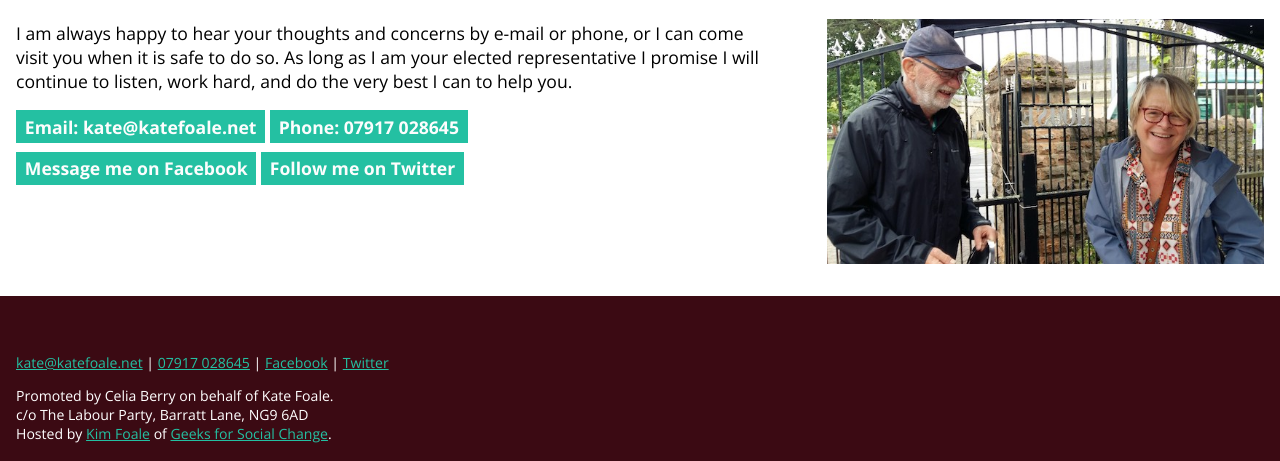
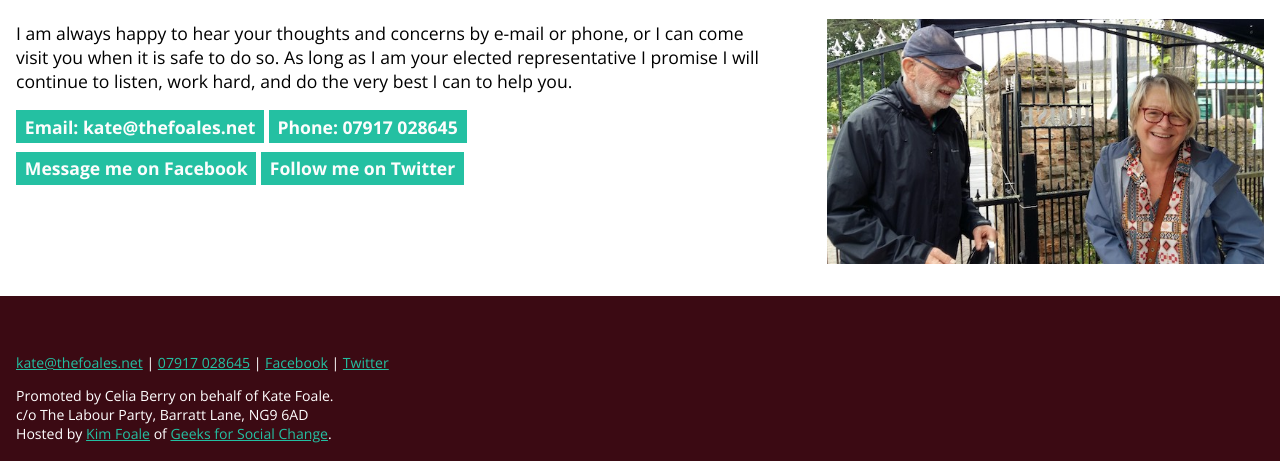
Before and after one commit to kimadactyl/kate-foale, a Jekyll site: the page built from index.html, in a window 1280 px wide and 900 px high, scrolled down 3654 px. Shown: the part 373-834 px from the top of the window. Built offline with Jekyll 4.4.1, drawn with Linux system fonts in a browser that asks for light colours; comment, search, counter and statistics services are not loaded; some of the changed text lies outside the part shown.

Commit message:
Update email ref

```diff
--- a/_config.yml
+++ b/_config.yml
@@ -14,7 +14,7 @@
 # You can create any custom variable you would like, and they will be accessible
 # in the templates via {{ site.myvariable }}.
 title: Kate Foale
-email: kate@katefoale.net
+email: kate@thefoales.net
 description: Councillor Kate Foale for Beeston Central and Rylands
 url: "" # the base hostname & protocol for your site, e.g. http://example.com
 twitter_username: KateFoale
--- a/_includes/footer.html
+++ b/_includes/footer.html
@@ -1,7 +1,7 @@
 <footer>
   <div class="wrapper">
     <p>
-      <a href="mailto:kate@katefoale.net">kate@katefoale.net</a> |
+      <a href="mailto:kate@thefoales.net">kate@thefoales.net</a> |
       <a href="tel:+447917028645">07917 028645</a> |
       <a href="https://www.facebook.com/cllr.kate.foale">Facebook</a> |
       <a href="http://twitter.com/katefoale">Twitter</a>
--- a/docs/feed.xml
+++ b/docs/feed.xml
@@ -1 +1 @@
-<?xml version="1.0" encoding="utf-8"?><feed xmlns="http://www.w3.org/2005/Atom" ><generator uri="https://jekyllrb.com/" version="3.6.3">Jekyll</generator><link href="http://localhost:4000/feed.xml" rel="self" type="application/atom+xml" /><link href="http://localhost:4000/" rel="alternate" type="text/html" /><updated>2021-01-15T15:17:20+00:00</updated><id>http://localhost:4000/feed.xml</id><title type="html">Kate Foale</title><subtitle>Councillor Kate Foale for Beeston Central and Rylands</subtitle></feed>
+<?xml version="1.0" encoding="utf-8"?><feed xmlns="http://www.w3.org/2005/Atom" ><generator uri="https://jekyllrb.com/" version="3.6.3">Jekyll</generator><link href="http://localhost:4000/feed.xml" rel="self" type="application/atom+xml" /><link href="http://localhost:4000/" rel="alternate" type="text/html" /><updated>2021-01-20T12:29:10+00:00</updated><id>http://localhost:4000/feed.xml</id><title type="html">Kate Foale</title><subtitle>Councillor Kate Foale for Beeston Central and Rylands</subtitle></feed>
--- a/docs/index.html
+++ b/docs/index.html
@@ -70,7 +70,7 @@
   <div class="aside">
     <img alt="Photo of Kate at a councillor's surgery in a local library" src="./images/photos/surgery.jpg">
     <p>
-      <a class="btn" href="mailto:kate@katefoale.net">Email: kate@katefoale.net</a>
+      <a class="btn" href="mailto:kate@thefoales.net">Email: kate@thefoales.net</a>
       <a class="btn" href="tel:+447917028645">Phone: 07917 028645</a><br>
     </p>
   </div>
@@ -176,7 +176,7 @@
   <div class="content">
     <p>I am always happy to hear your thoughts and concerns by e-mail or phone, or I can come visit you when it is safe to do so. As long as I am your elected representative I promise I will continue to listen, work hard, and do the very best I can to help you.</p>
     <p>
-      <a class="btn" href="mailto:kate@katefoale.net">Email: kate@katefoale.net</a>
+      <a class="btn" href="mailto:kate@thefoales.net">Email: kate@thefoales.net</a>
       <a class="btn" href="tel:+447917028645">Phone: 07917 028645</a><br>
       <a class="btn" href="https://www.facebook.com/cllr.kate.foale">Message me on Facebook</a>
       <a class="btn" href="http://twitter.com/katefoale">Follow me on Twitter</a>
@@ -195,7 +195,7 @@
     <footer>
   <div class="wrapper">
     <p>
-      <a href="mailto:kate@katefoale.net">kate@katefoale.net</a> |
+      <a href="mailto:kate@thefoales.net">kate@thefoales.net</a> |
       <a href="tel:+447917028645">07917 028645</a> |
       <a href="https://www.facebook.com/cllr.kate.foale">Facebook</a> |
       <a href="http://twitter.com/katefoale">Twitter</a>
--- a/index.html
+++ b/index.html
@@ -24,7 +24,7 @@
   <div class="aside">
     <img alt="Photo of Kate at a councillor's surgery in a local library" src="./images/photos/surgery.jpg">
     <p>
-      <a class="btn" href="mailto:kate@katefoale.net">Email: kate@katefoale.net</a>
+      <a class="btn" href="mailto:kate@thefoales.net">Email: kate@thefoales.net</a>
       <a class="btn" href="tel:+447917028645">Phone: 07917 028645</a><br>
     </p>
   </div>
@@ -130,7 +130,7 @@
   <div class="content">
     <p>I am always happy to hear your thoughts and concerns by e-mail or phone, or I can come visit you when it is safe to do so. As long as I am your elected representative I promise I will continue to listen, work hard, and do the very best I can to help you.</p>
     <p>
-      <a class="btn" href="mailto:kate@katefoale.net">Email: kate@katefoale.net</a>
+      <a class="btn" href="mailto:kate@thefoales.net">Email: kate@thefoales.net</a>
       <a class="btn" href="tel:+447917028645">Phone: 07917 028645</a><br>
       <a class="btn" href="https://www.facebook.com/cllr.kate.foale">Message me on Facebook</a>
       <a class="btn" href="http://twitter.com/katefoale">Follow me on Twitter</a>
```
